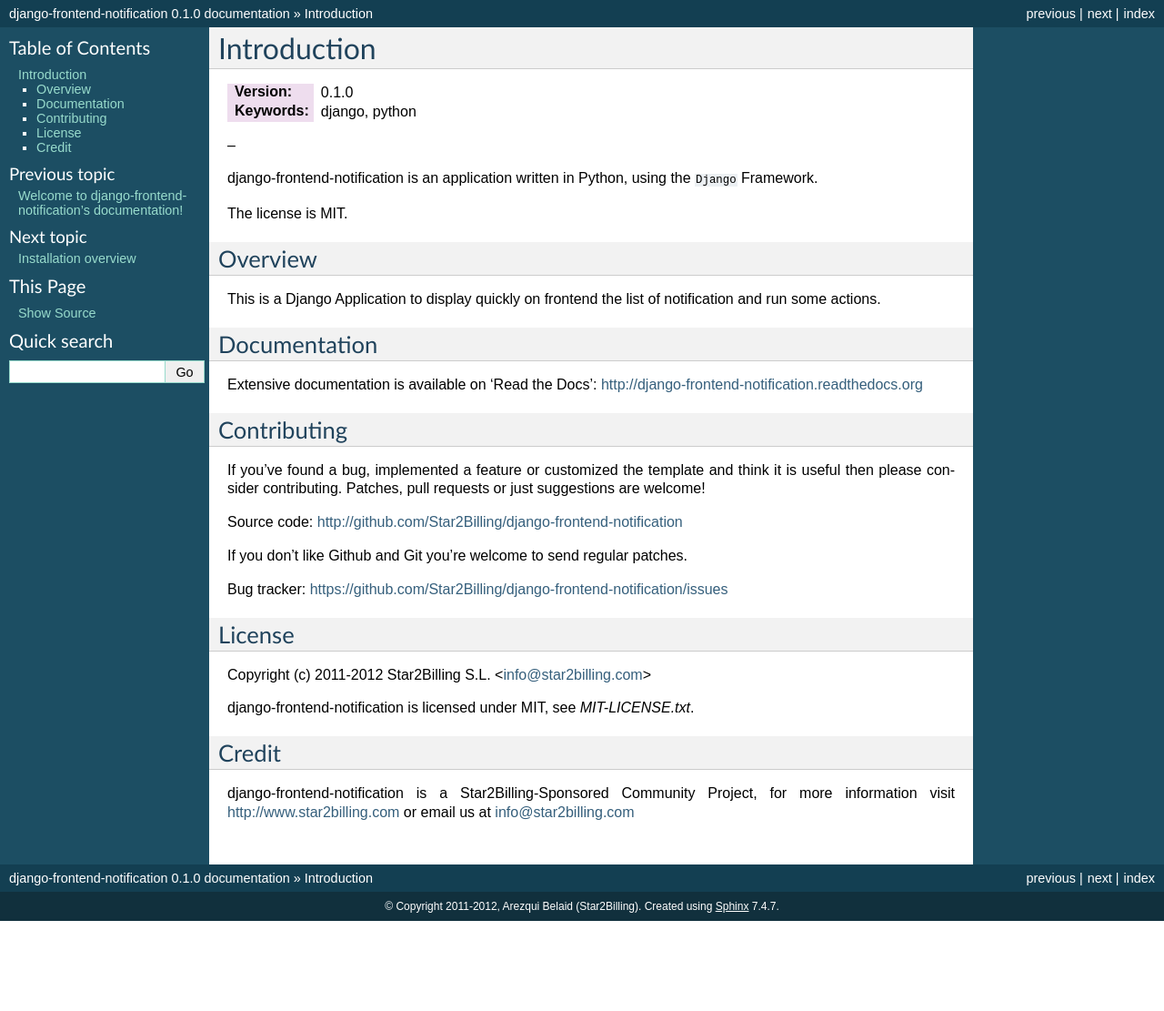
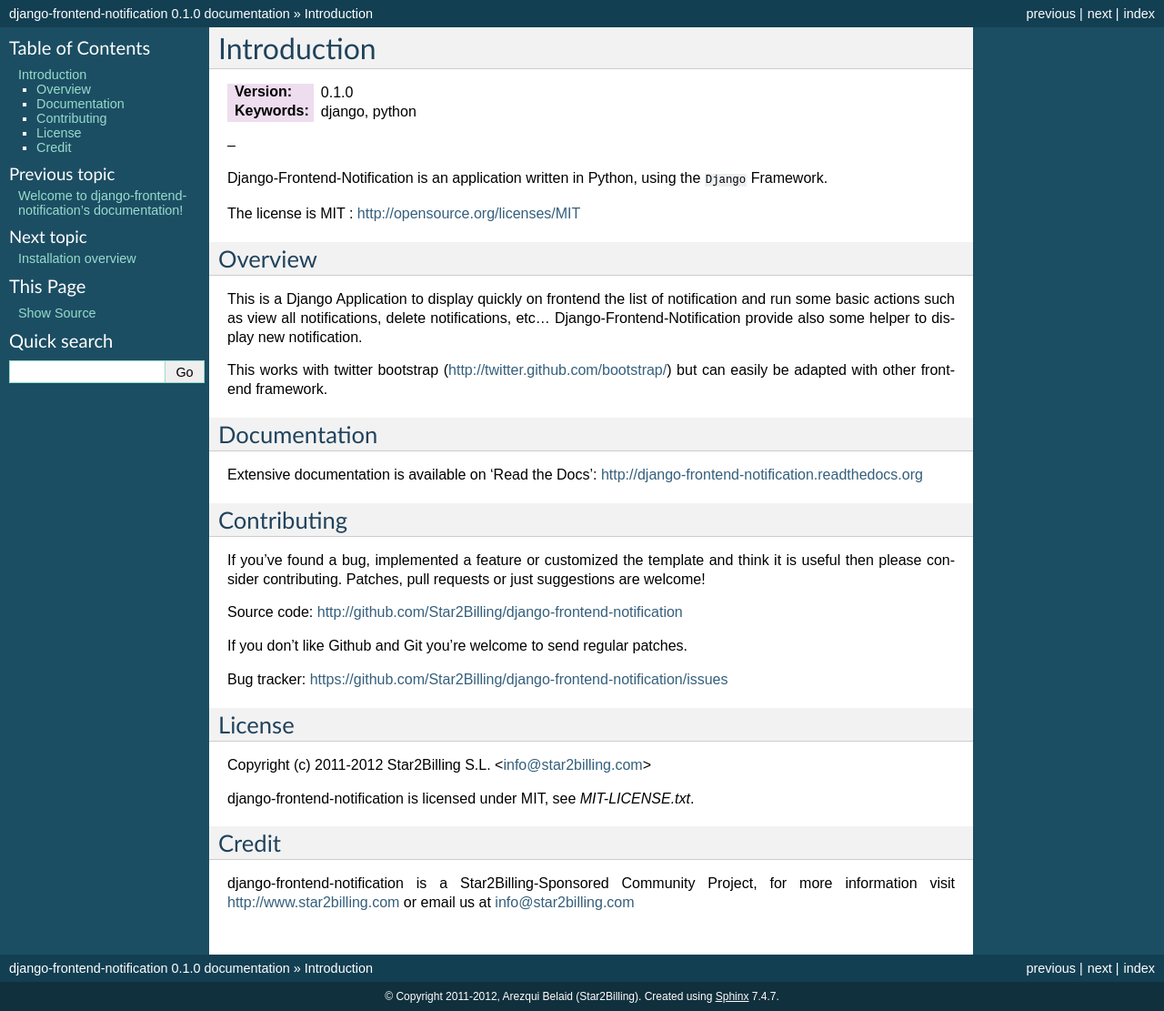
Before and after one commit to areski/django-frontend-notification, a Sphinx documentation site: the page built from docs/source/introduction.rst, in a window 1280 px wide. Shown: the whole page at 91% size. Built offline with Sphinx 7.4.7, drawn with Linux system fonts in a browser that asks for light colours; before the commit the page ends 1012 px from its top, so only the background shows below that.

Commit message:
update documentation introduction

```diff
--- a/docs/source/includes/introduction.txt
+++ b/docs/source/includes/introduction.txt
@@ -5,10 +5,9 @@
 
 .. _django-frontend-notification-synopsis:
 
-django-frontend-notification is an application written in Python, using the ``Django`` Framework.
+Django-Frontend-Notification is an application written in Python, using the ``Django`` Framework.
 
-The license is MIT.
-
+The license is MIT : http://opensource.org/licenses/MIT
 
 
 .. _overview:
@@ -16,7 +15,10 @@
 Overview
 ========
 
-This is a Django Application to display quickly on frontend the list of notification and run some actions.
+This is a Django Application to display quickly on frontend the list of notification and run some basic actions such as view all notifications, delete notifications, etc...
+Django-Frontend-Notification provide also some helper to display new notification.
+
+This works with twitter bootstrap (http://twitter.github.com/bootstrap/) but can easily be adapted with other front-end framework.
 
 
 .. _documentation:
@@ -44,6 +46,7 @@
 
 Bug tracker: https://github.com/Star2Billing/django-frontend-notification/issues
 
+
 .. _license:
 
 License
```
